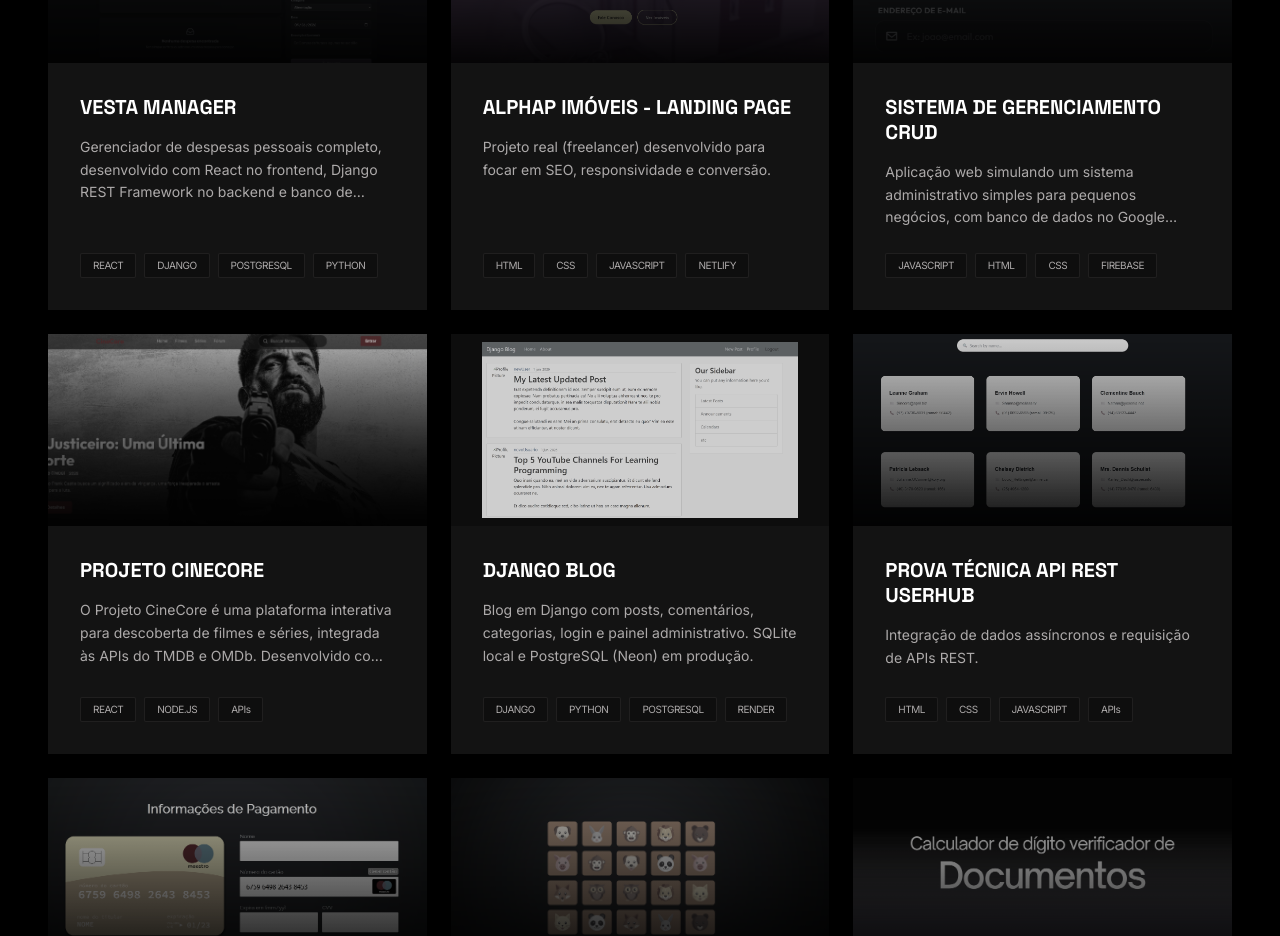
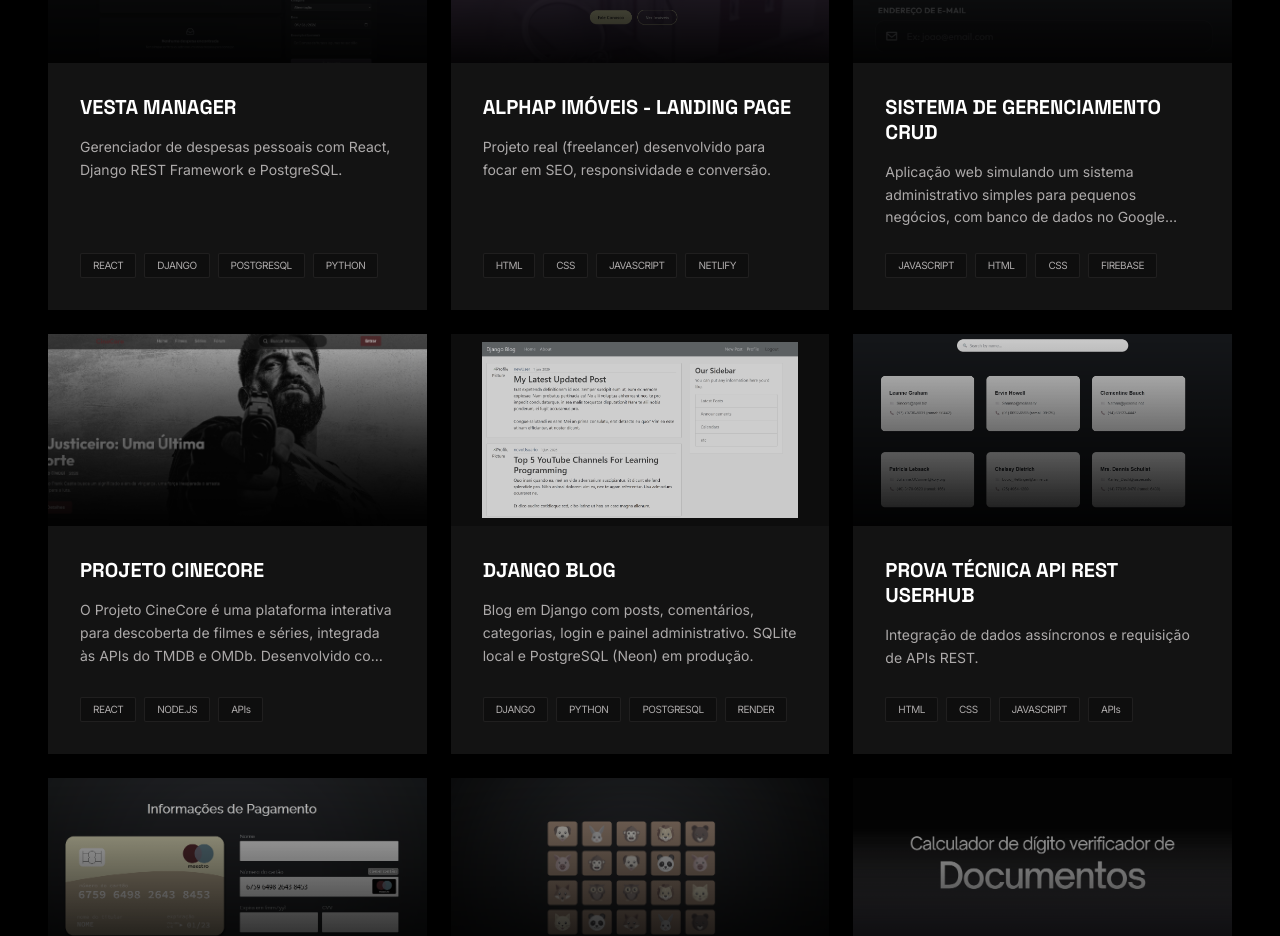
Before and after one commit to PadilhaaUser/Meu-Portfolio-Atualizado, a React (Vite) app: page / in a window 1280 px wide. Shown: the part 3060-3996 px from the top of the page. Built offline with nearby package versions, Linux system fonts and the light colour scheme.

Commit message:
chore: enxugar a descricao do projeto Vesta Manager

```diff
--- a/src/components/Projects.jsx
+++ b/src/components/Projects.jsx
@@ -5,7 +5,7 @@ export default function Projects() {
   const projects = [
     {
       title: 'Vesta Manager',
-      desc: 'Gerenciador de despesas pessoais completo, desenvolvido com React no frontend, Django REST Framework no backend e banco de dados PostgreSQL.',
+      desc: 'Gerenciador de despesas pessoais com React, Django REST Framework e PostgreSQL.',
       techs: ['REACT', 'DJANGO', 'POSTGRESQL', 'PYTHON'],
       img: '/fotoVesta.png',
       link: 'https://vestamanager.vercel.app/'
```
